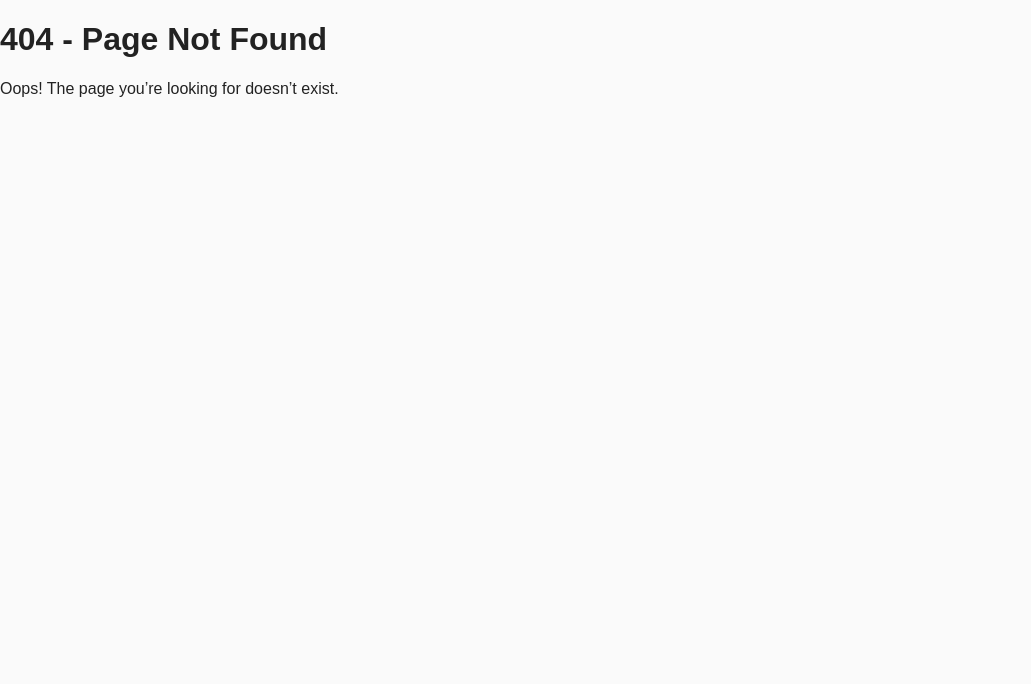
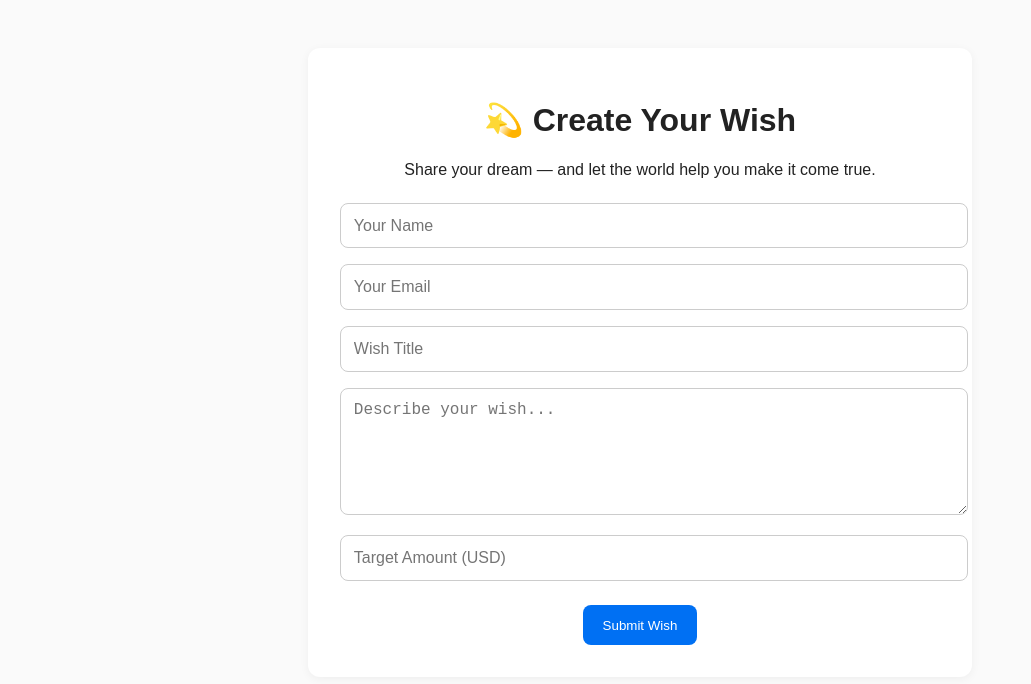
Before and after one commit to Lightcomputerstechnology/WishhoffRichies, a Next.js app: page /pages/make-wish in a window 1280 px wide. Before the commit this address had no page. Shown: the top 684 px of the page, without its empty margins (0-1031 px from the left). Built offline with nearby package versions, Linux system fonts and the light colour scheme.

Commit message:
Add MakeWish component for wish creation

```diff
--- /dev/null
+++ b/pages/pages/make-wish.js
@@ -0,0 +1,144 @@
+import { useState } from "react";
+import Head from "next/head";
+
+export default function MakeWish() {
+  const [name, setName] = useState("");
+  const [email, setEmail] = useState("");
+  const [title, setTitle] = useState("");
+  const [description, setDescription] = useState("");
+  const [amount, setAmount] = useState("");
+  const [loading, setLoading] = useState(false);
+  const [message, setMessage] = useState("");
+
+  async function handleSubmit(e) {
+    e.preventDefault();
+    setLoading(true);
+    setMessage("");
+
+    try {
+      const res = await fetch("/api/wishes/create", {
+        method: "POST",
+        headers: { "Content-Type": "application/json" },
+        body: JSON.stringify({ name, email, title, description, amount }),
+      });
+
+      const data = await res.json();
+      if (res.ok) {
+        setMessage("🎉 Wish created successfully!");
+        setName("");
+        setEmail("");
+        setTitle("");
+        setDescription("");
+        setAmount("");
+      } else {
+        setMessage(data.error || "Something went wrong.");
+      }
+    } catch (err) {
+      setMessage(err.message);
+    } finally {
+      setLoading(false);
+    }
+  }
+
+  return (
+    <>
+      <Head>
+        <title>Make a Wish | WishhoffRichies</title>
+      </Head>
+
+      <main className="container">
+        <h1>💫 Create Your Wish</h1>
+        <p>Share your dream — and let the world help you make it come true.</p>
+
+        <form onSubmit={handleSubmit}>
+          <input
+            type="text"
+            placeholder="Your Name"
+            value={name}
+            onChange={(e) => setName(e.target.value)}
+            required
+          />
+          <input
+            type="email"
+            placeholder="Your Email"
+            value={email}
+            onChange={(e) => setEmail(e.target.value)}
+            required
+          />
+          <input
+            type="text"
+            placeholder="Wish Title"
+            value={title}
+            onChange={(e) => setTitle(e.target.value)}
+            required
+          />
+          <textarea
+            placeholder="Describe your wish..."
+            value={description}
+            onChange={(e) => setDescription(e.target.value)}
+            required
+          />
+          <input
+            type="number"
+            placeholder="Target Amount (USD)"
+            value={amount}
+            onChange={(e) => setAmount(e.target.value)}
+            required
+          />
+
+          <button type="submit" disabled={loading}>
+            {loading ? "Submitting..." : "Submit Wish"}
+          </button>
+        </form>
+
+        {message && <p className="msg">{message}</p>}
+      </main>
+
+      <style jsx>{`
+        .container {
+          max-width: 600px;
+          margin: 3rem auto;
+          padding: 2rem;
+          background: #fff;
+          border-radius: 12px;
+          box-shadow: 0 2px 10px rgba(0, 0, 0, 0.05);
+          text-align: center;
+        }
+
+        input,
+        textarea {
+          width: 100%;
+          padding: 0.8rem;
+          margin: 0.5rem 0;
+          border: 1px solid #ccc;
+          border-radius: 8px;
+          font-size: 1rem;
+        }
+
+        textarea {
+          min-height: 100px;
+        }
+
+        button {
+          background: #0070f3;
+          color: white;
+          border: none;
+          padding: 0.8rem 1.2rem;
+          border-radius: 8px;
+          cursor: pointer;
+          margin-top: 1rem;
+          transition: 0.2s;
+        }
+
+        button:hover {
+          background: #0059c1;
+        }
+
+        .msg {
+          margin-top: 1rem;
+          font-weight: bold;
+        }
+      `}</style>
+    </>
+  );
+}
```
